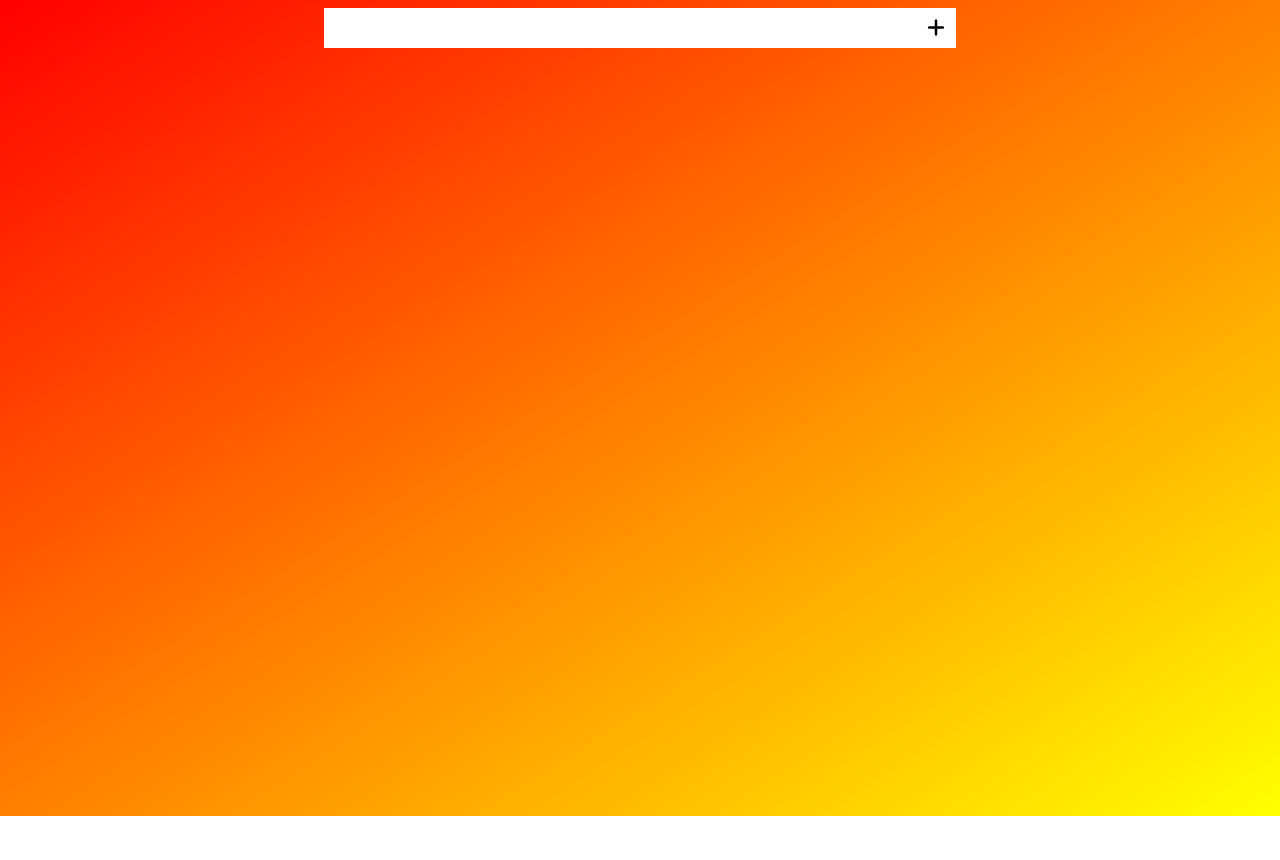
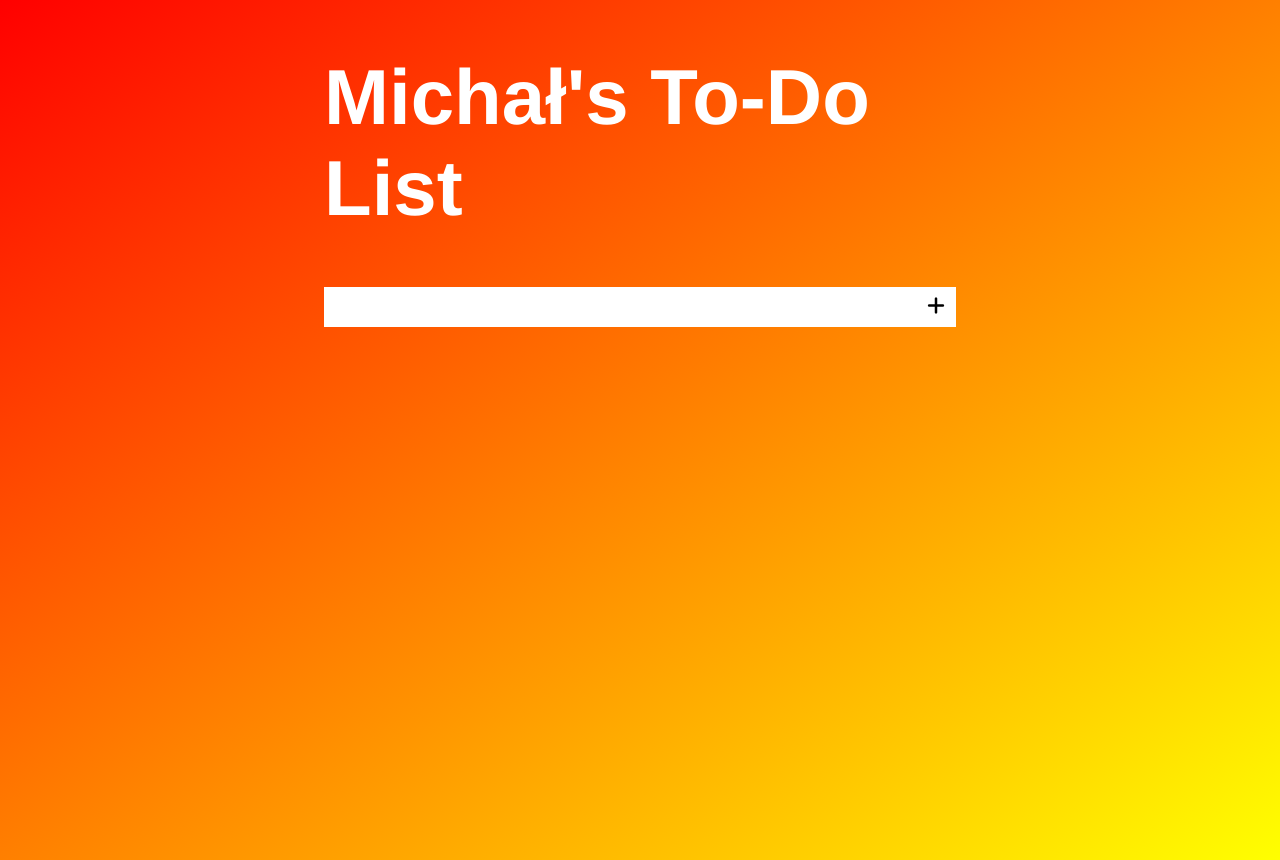
Before and after one commit to MZHoffman/codedamn-todo, a plain HTML site: page index.html in a window 1280 px wide. Before the commit the page ends 816 px from the top, so only its background shows below. Drawn offline with Linux system fonts and the light colour scheme.

Commit message:
Adding h1

```diff
--- a/index.html
+++ b/index.html
@@ -16,6 +16,7 @@
   </head>
   <body>
     <div class="main">
+      <h1>Michał's To-Do List</h1>
       <form class="addingTask">
         <input type="text" name="taskToAdd" class="taskToAdd" value="" /><button
           href="#"
--- a/style.css
+++ b/style.css
@@ -12,6 +12,11 @@ body {
 }
 i {
   pointer-events: none;
+}
+h1 {
+  font-size: 78px;
+  color: white;
+  font-family: helvetica;
 }
 input,
 input:focus,
```
